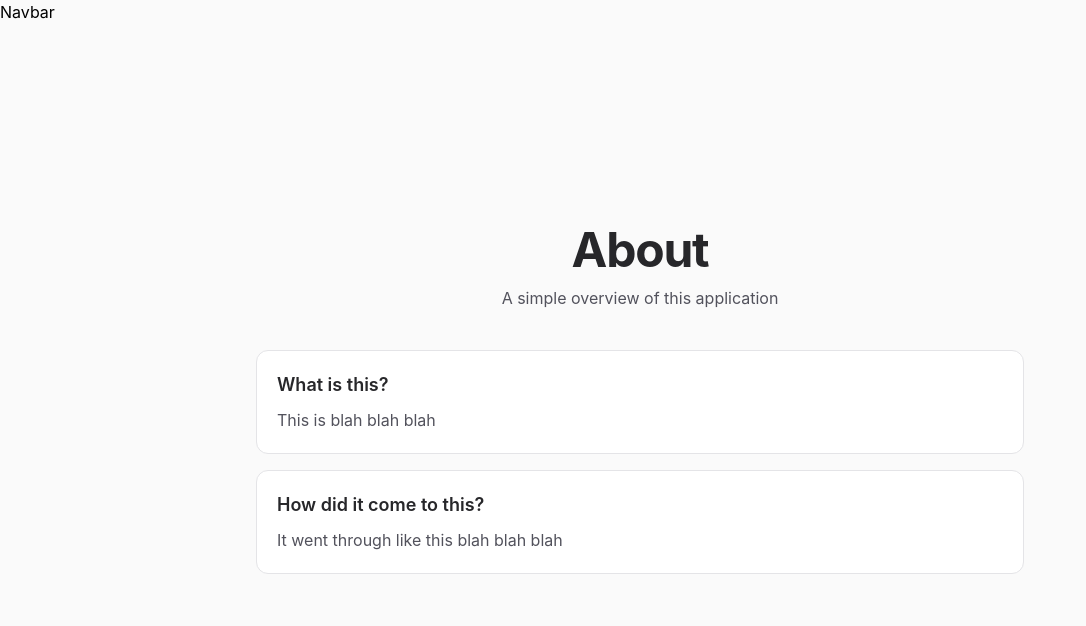
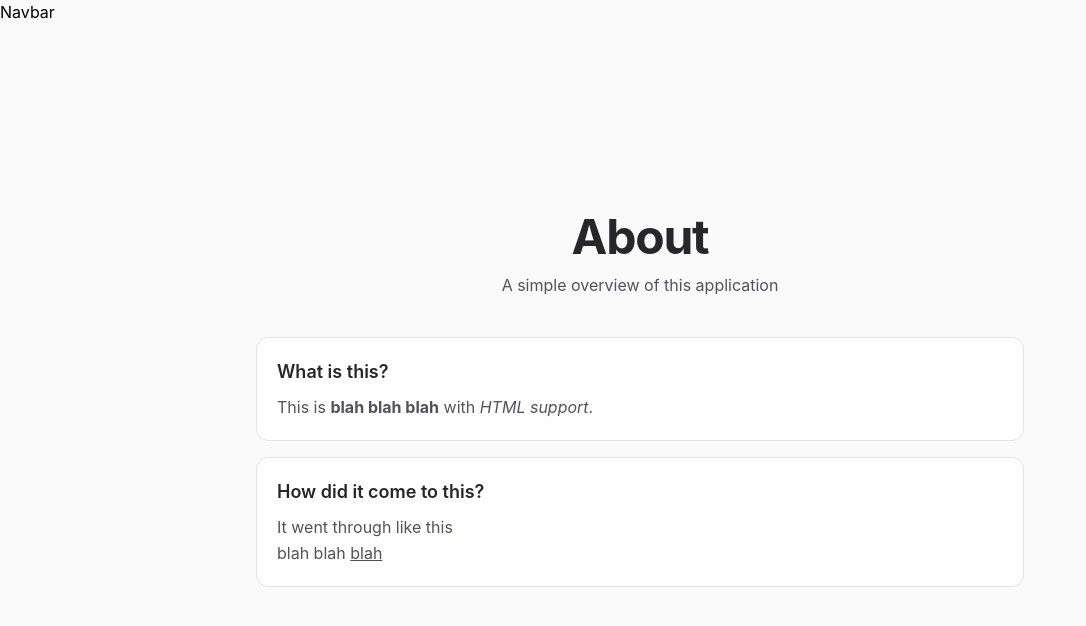
Before and after one commit to khianvictorycalderon/rtep-account-management, a React (Vite) app in the folder frontend/: page /about in a window 1280 px wide. Shown: the top 626 px of the page, without its empty margins (0-1086 px from the left). Built offline with nearby package versions, Linux system fonts and the light colour scheme.

Commit message:
Updated About page

```diff
--- a/frontend/src/public_pages/About.tsx
+++ b/frontend/src/public_pages/About.tsx
@@ -4,11 +4,11 @@ export default function About() {
   const ABOUT = [
     {
       title: "What is this?",
-      desc: "This is blah blah blah",
+      desc: "This is <strong>blah blah blah</strong> with <em>HTML support</em>.",
     },
     {
       title: "How did it come to this?",
-      desc: "It went through like this blah blah blah",
+      desc: "It went through like this <br/> blah blah <u>blah</u>",
     },
   ];
 
@@ -36,9 +36,11 @@ export default function About() {
               <h2 className="text-lg font-semibold text-zinc-800 dark:text-zinc-100">
                 {item.title}
               </h2>
-              <p className="mt-2 text-zinc-600 dark:text-zinc-400 leading-relaxed">
-                {item.desc}
-              </p>
+
+              <p
+                className="mt-2 text-zinc-600 dark:text-zinc-400 leading-relaxed"
+                dangerouslySetInnerHTML={{ __html: item.desc }}
+              />
             </div>
           ))}
         </div>
```
